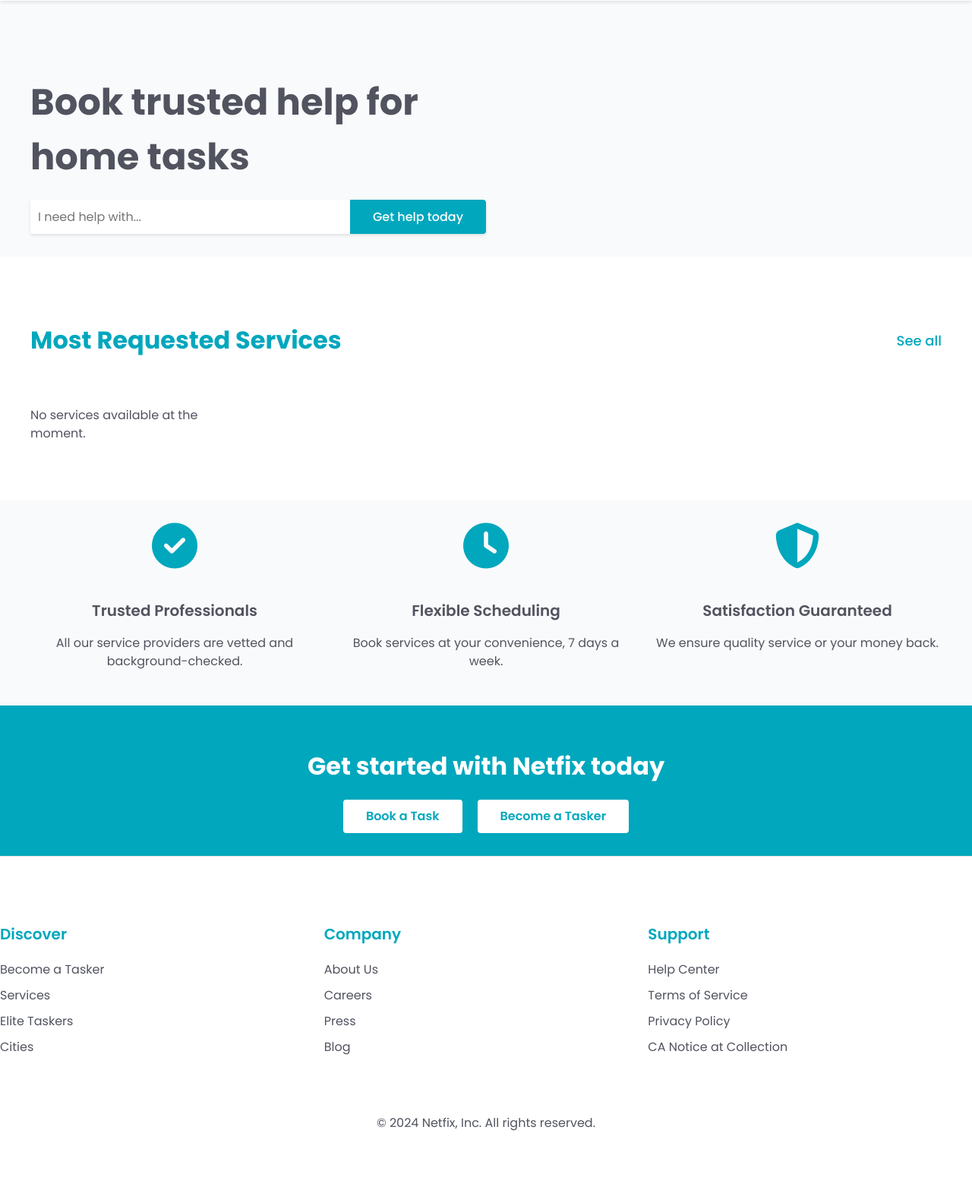
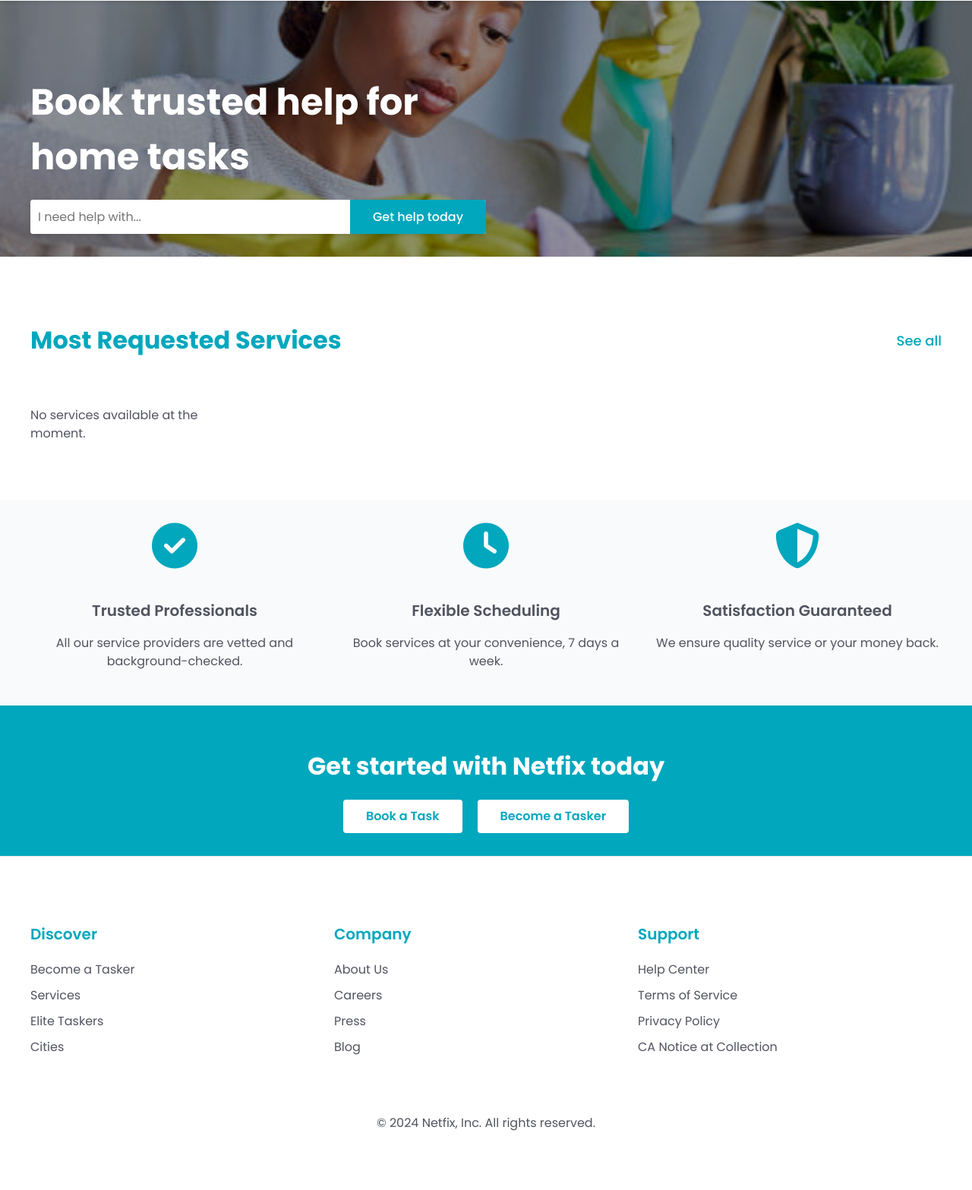
Before and after one commit to Vincent-Omondi/netfix1, a Django app: template main/templates/main/home.html in a window 1280 px wide. Shown: the part 71-1638 px from the top of the page at 76% size. Run offline with Django 3.2, Linux system fonts and the light colour scheme; the template is opened without the code that fills it, so the values that code supplies are empty.

Commit message:
style: add style for hero section

```diff
--- a/static/css/homepage.css
+++ b/static/css/homepage.css
@@ -38,6 +38,12 @@
   }
 
   .container {
+    max-width: var(--container-max-width);
+    margin: 0 auto;
+    padding: 0 var(--spacing-medium);
+  }
+
+  .footer-container {
     max-width: var(--container-max-width);
     margin: 0 auto;
     padding: 0 var(--spacing-medium);
@@ -103,20 +109,41 @@
     padding-top: 70px;
   }
 
+
   .hero {
+    position: relative;
     background-color: var(--color-background);
+    background-image: url('../cleaning.jpg');
+    background-size: cover;
+    background-position: center;
+    background-repeat: no-repeat;
     padding: var(--spacing-xlarge) 0 var(--spacing-large);
+    color: var(--color-white);
   }
+
+  .hero::before {
+    content: '';
+    position: absolute;
+    top: 0;
+    left: 0;
+    right: 0;
+    bottom: 0;
+    background: rgba(0, 0, 0, 0.4);
+    z-index: 1;
+}
 
   .hero-content {
     max-width: 600px;
+    position: relative;
+    z-index: 2;
+    /* margin: 0 auto; */
   }
 
   h1 {
     font-size: var(--font-size-xxlarge);
     font-weight: 700;
     margin-bottom: var(--spacing-medium);
-    color: var(--color-text);
+    color: var(--color-white);
   }
 
   .search-bar {
```
